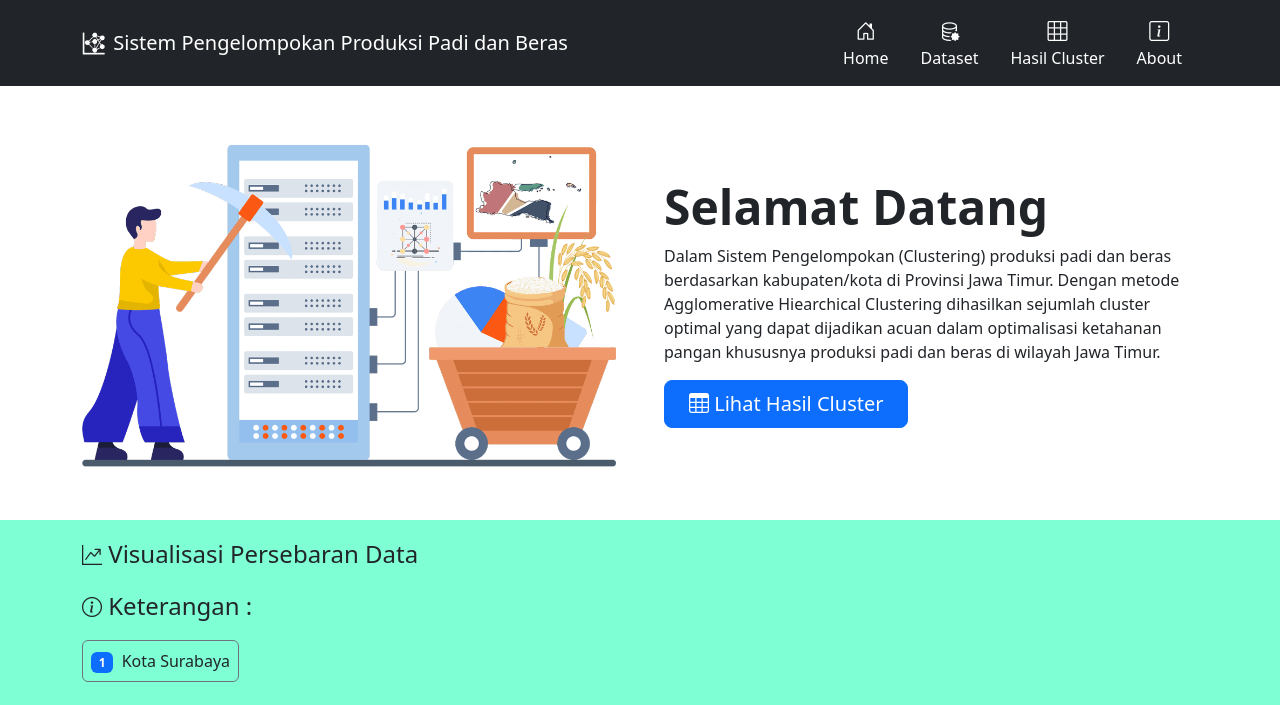
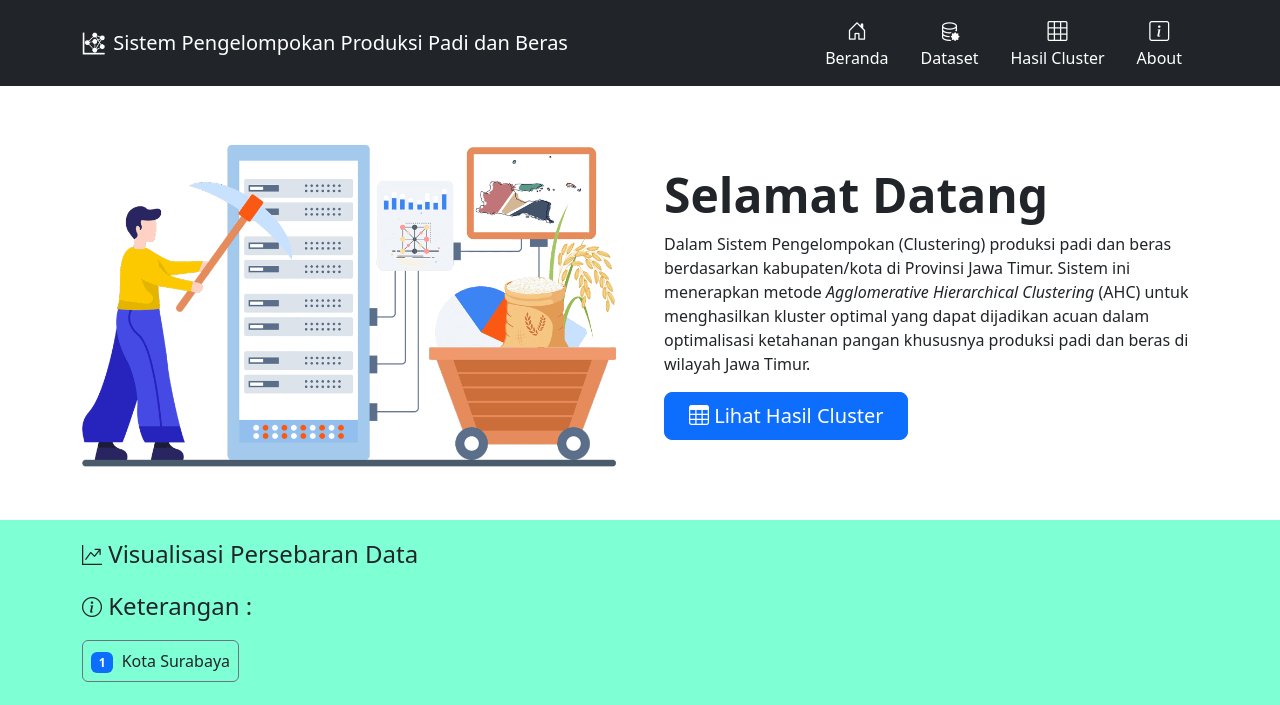
Before and after one commit to hasimazari24/app_clustering_ahc, a Flask app: page / in a window 1280 px wide. Shown: the top 705 px of the page. Run offline with Flask 3, Linux system fonts and the light colour scheme; some libraries are stand-ins or nearby versions.

Commit message:
fix home n index button nav

```diff
--- a/templates/home.html
+++ b/templates/home.html
@@ -12,10 +12,9 @@
         <div class="col-lg-6">
             <h1 class="display-5 fw-bold">Selamat Datang</h1>
             <p>Dalam Sistem Pengelompokan (Clustering) produksi padi dan beras berdasarkan kabupaten/kota di Provinsi
-                Jawa Timur. Dengan metode Agglomerative Hiearchical Clustering dihasilkan sejumlah cluster optimal yang
-                dapat dijadikan acuan dalam optimalisasi ketahanan pangan khususnya produksi padi dan beras di
-                wilayah Jawa
-                Timur.</p>
+                Jawa Timur. Sistem ini menerapkan metode <i>Agglomerative Hierarchical Clustering</i> (AHC) untuk
+                menghasilkan kluster optimal yang dapat dijadikan acuan dalam optimalisasi ketahanan pangan khususnya
+                produksi padi dan beras di wilayah Jawa Timur.</p>
             <div class="d-grid gap-2 d-md-flex justify-content-md-start">
                 <a href="/hasil-cluster" type="button" class="btn btn-primary btn-lg px-4 gap-3">
                     <i class="bi bi-table fs-5"></i>
--- a/templates/index.html
+++ b/templates/index.html
@@ -30,7 +30,7 @@
                         <li>
                             <a href="/" class="nav-link text-white d-flex flex-column align-items-center">
                                 <i class="bi bi-house-door fs-5"></i>
-                                <span class="mx-auto">Home</span>
+                                <span class="mx-auto">Beranda</span>
                             </a>
 
                         </li>
```
